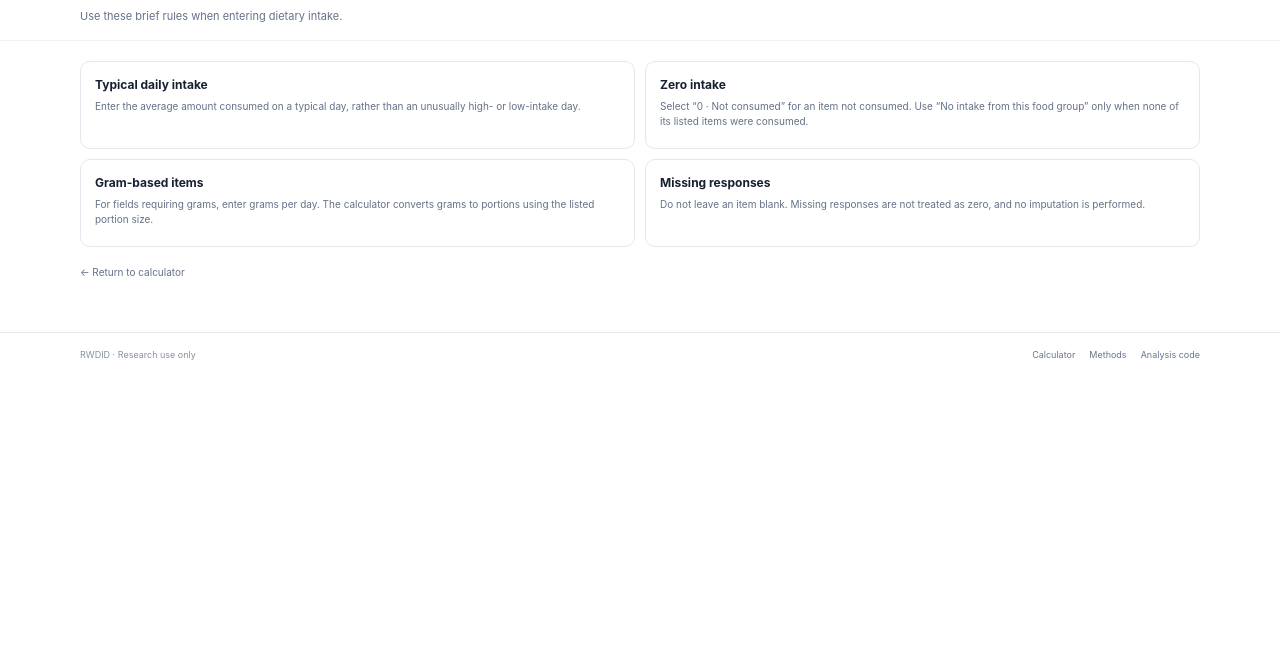
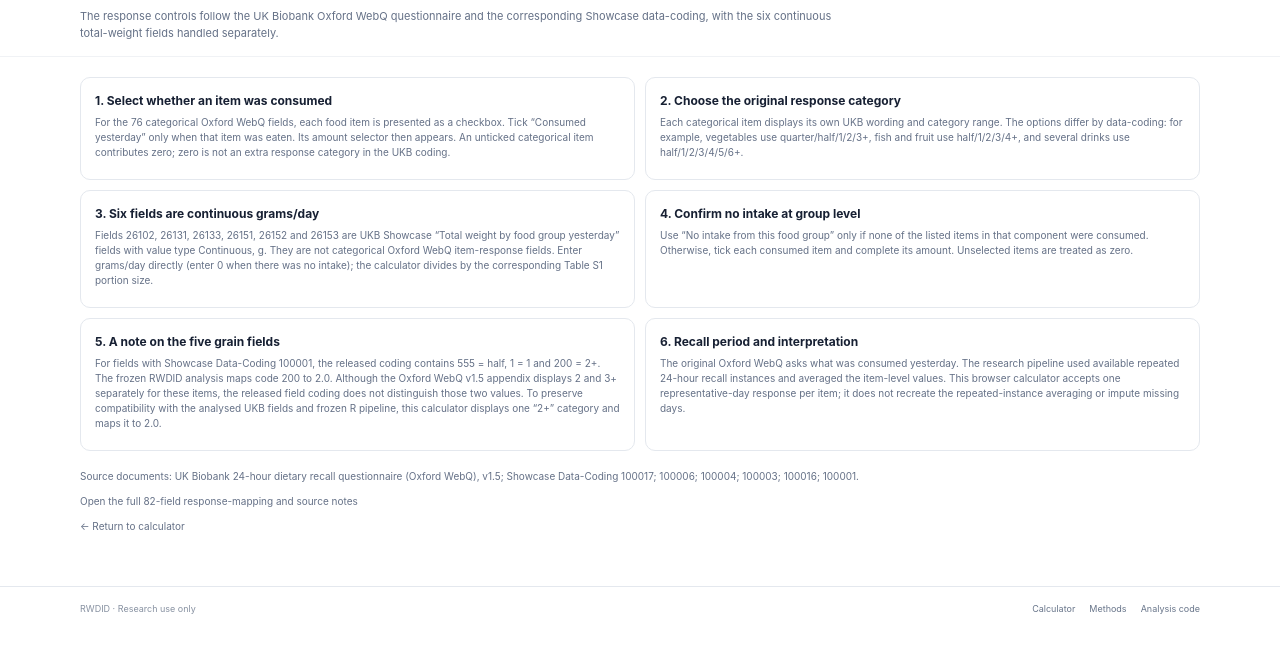
Before and after one commit to Lynn209/RWDID-website, a plain HTML site: page input-guide.html in a window 1280 px wide. Shown: the part 148-800 px from the top of the page. Drawn offline with Linux system fonts and the light colour scheme.

Commit message:
Add files via upload

```diff
--- a/input-guide.html
+++ b/input-guide.html
@@ -3,7 +3,7 @@
 <head>
   <meta charset="utf-8">
   <meta name="viewport" content="width=device-width, initial-scale=1">
-  <meta name="description" content="Brief input guide for the 15-component RWDID dietary questionnaire.">
+  <meta name="description" content="UK Biobank Oxford WebQ response options and input instructions for the 15-component RWDID calculator.">
   <title>RWDID | Input Guide</title>
   <link rel="stylesheet" href="assets/styles.css">
   <script defer src="assets/palette.js"></script>
@@ -17,21 +17,50 @@
     <span class="local-pill"><i class="local-dot"></i> Local processing</span>
   </nav>
 </div></header>
-<div id="boot-state" class="boot-state" hidden>Loading…</div>
 <main id="app-shell">
   <section class="page-hero"><div class="container">
     <div class="eyebrow">Questionnaire help</div>
     <h1>Input guide</h1>
-    <p>Use these brief rules when entering dietary intake.</p>
+    <p>The response controls follow the UK Biobank Oxford WebQ questionnaire and the corresponding Showcase data-coding, with the six continuous total-weight fields handled separately.</p>
   </div></section>
   <section class="content-section"><div class="container">
     <div class="guide-grid">
-      <article class="guide-card"><h2>Typical daily intake</h2><p>Enter the average amount consumed on a typical day, rather than an unusually high- or low-intake day.</p></article>
-      <article class="guide-card"><h2>Zero intake</h2><p>Select “0 · Not consumed” for an item not consumed. Use “No intake from this food group” only when none of its listed items were consumed.</p></article>
-      <article class="guide-card"><h2>Gram-based items</h2><p>For fields requiring grams, enter grams per day. The calculator converts grams to portions using the listed portion size.</p></article>
-      <article class="guide-card"><h2>Missing responses</h2><p>Do not leave an item blank. Missing responses are not treated as zero, and no imputation is performed.</p></article>
+      <article class="guide-card">
+        <h2>1. Select whether an item was consumed</h2>
+        <p>For the 76 categorical Oxford WebQ fields, each food item is presented as a checkbox. Tick “Consumed yesterday” only when that item was eaten. Its amount selector then appears. An unticked categorical item contributes zero; zero is not an extra response category in the UKB coding.</p>
+      </article>
+      <article class="guide-card">
+        <h2>2. Choose the original response category</h2>
+        <p>Each categorical item displays its own UKB wording and category range. The options differ by data-coding: for example, vegetables use quarter/half/1/2/3+, fish and fruit use half/1/2/3/4+, and several drinks use half/1/2/3/4/5/6+.</p>
+      </article>
+      <article class="guide-card">
+        <h2>3. Six fields are continuous grams/day</h2>
+        <p>Fields 26102, 26131, 26133, 26151, 26152 and 26153 are UKB Showcase “Total weight by food group yesterday” fields with value type Continuous, g. They are not categorical Oxford WebQ item-response fields. Enter grams/day directly (enter 0 when there was no intake); the calculator divides by the corresponding Table S1 portion size.</p>
+      </article>
+      <article class="guide-card">
+        <h2>4. Confirm no intake at group level</h2>
+        <p>Use “No intake from this food group” only if none of the listed items in that component were consumed. Otherwise, tick each consumed item and complete its amount. Unselected items are treated as zero.</p>
+      </article>
+      <article class="guide-card">
+        <h2>5. A note on the five grain fields</h2>
+        <p>For fields with Showcase Data-Coding 100001, the released coding contains 555 = half, 1 = 1 and 200 = 2+. The frozen RWDID analysis maps code 200 to 2.0. Although the Oxford WebQ v1.5 appendix displays 2 and 3+ separately for these items, the released field coding does not distinguish those two values. To preserve compatibility with the analysed UKB fields and frozen R pipeline, this calculator displays one “2+” category and maps it to 2.0.</p>
+      </article>
+      <article class="guide-card">
+        <h2>6. Recall period and interpretation</h2>
+        <p>The original Oxford WebQ asks what was consumed yesterday. The research pipeline used available repeated 24-hour recall instances and averaged the item-level values. This browser calculator accepts one representative-day response per item; it does not recreate the repeated-instance averaging or impute missing days.</p>
+      </article>
     </div>
-    <p class="section-intro" style="margin-top:18px"><a href="index.html#calculator">← Return to calculator</a></p>
+    <p class="section-intro" style="margin-top:18px">
+      Source documents: <a href="https://biobank.ctsu.ox.ac.uk/showcase/showcase/docs/DietWebQ.pdf" target="_blank" rel="noopener">UK Biobank 24-hour dietary recall questionnaire (Oxford WebQ), v1.5</a>;
+      <a href="https://biobank.ndph.ox.ac.uk/showcase/coding.cgi?id=100017" target="_blank" rel="noopener">Showcase Data-Coding 100017</a>;
+      <a href="https://biobank.ndph.ox.ac.uk/showcase/coding.cgi?id=100006" target="_blank" rel="noopener">100006</a>;
+      <a href="https://biobank.ndph.ox.ac.uk/showcase/coding.cgi?id=100004" target="_blank" rel="noopener">100004</a>;
+      <a href="https://biobank.ndph.ox.ac.uk/showcase/coding.cgi?id=100003" target="_blank" rel="noopener">100003</a>;
+      <a href="https://biobank.ndph.ox.ac.uk/showcase/coding.cgi?id=100016" target="_blank" rel="noopener">100016</a>;
+      <a href="https://biobank.ndph.ox.ac.uk/showcase/coding.cgi?id=100001" target="_blank" rel="noopener">100001</a>.
+    </p>
+    <p class="section-intro"><a href="docs/ukb_questionnaire_response_mapping.md">Open the full 82-field response-mapping and source notes</a></p>
+    <p class="section-intro"><a href="index.html#calculator">← Return to calculator</a></p>
   </div></section>
 </main>
 <footer class="footer"><div class="container footer-row">
```
Also changed, not shown: index.html (+3 -2 lines), resources.html (+4 -1 lines), 4 other files.
